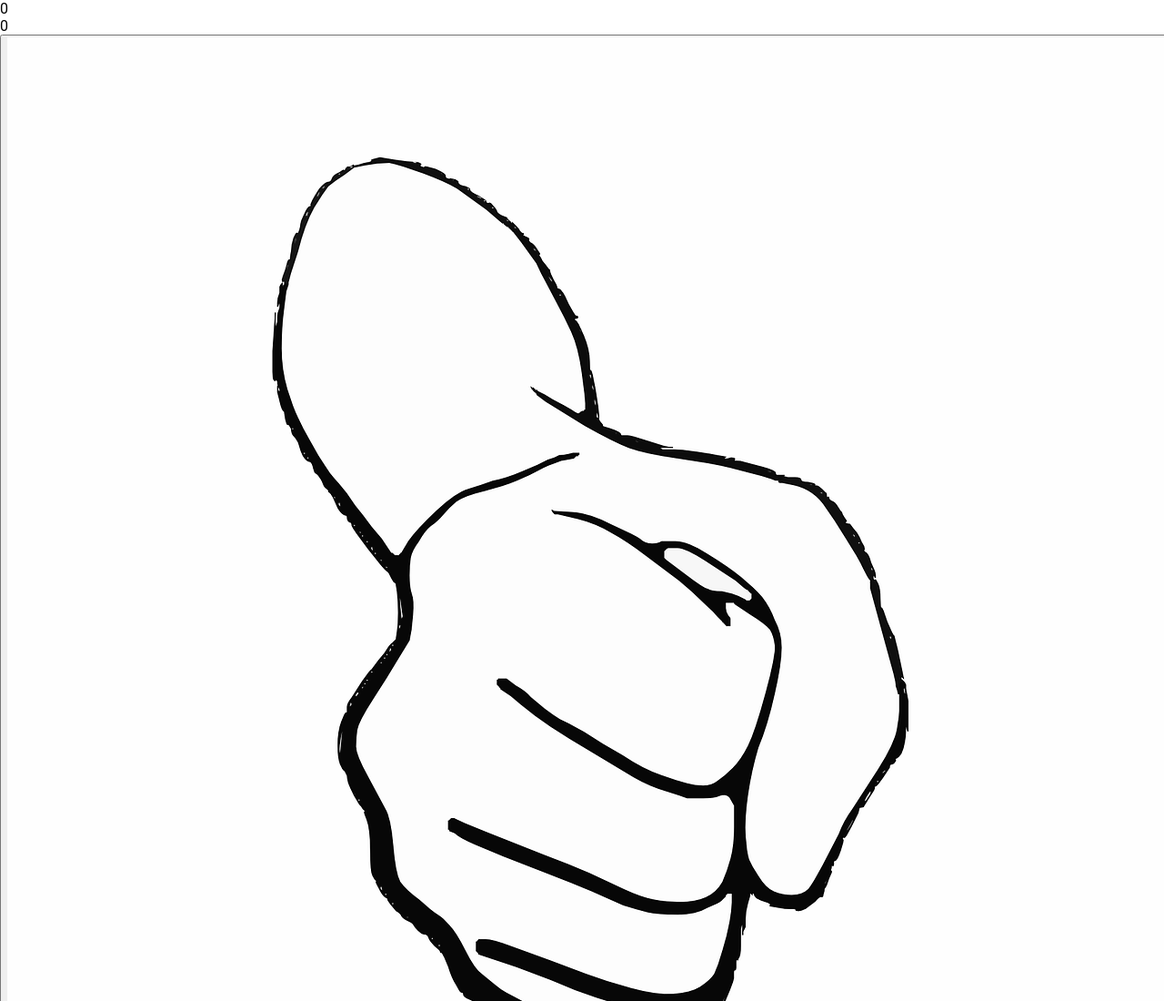
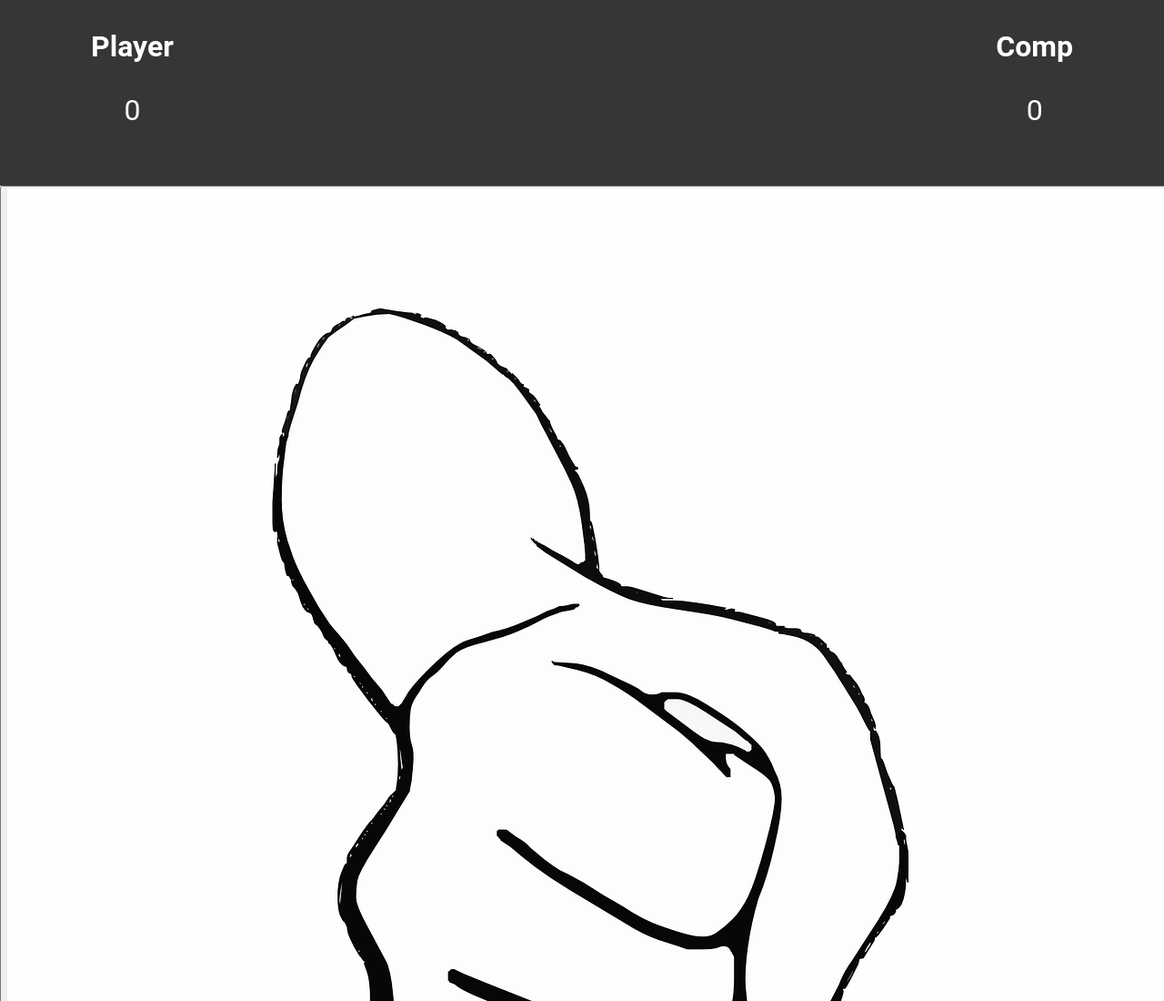
Before and after one commit to bima-taruna/project-rock-paper-scissor, a plain HTML site: page index.html in a window 1280 px wide. Shown: the top 1100 px of the page at 91% size. Drawn offline with Linux system fonts and the light colour scheme.

Commit message:
styling the scores section

```diff
--- a/index.html
+++ b/index.html
@@ -11,10 +11,12 @@
 <body>
     <div class="scores">
         <div class="player-score">
-            0
+            <label>Player</label>
+            <p class="player-point">0</p>
         </div>
-        <div class="comp-scores">
-            0
+        <div class="comp-score">
+            <label>Comp</label>
+            <p class="comp-point">0</p>
         </div>
     </div>
     <div class="command">
--- a/style.css
+++ b/style.css
@@ -5,3 +5,23 @@ body {
     font-family: Roboto, sans-serif;
     overflow: auto;
 }
+
+.scores {
+    color: white;
+    background-color: rgb(54, 54, 54);
+    display: flex;
+    justify-content: space-between;
+    padding: 32px 100px;
+}
+
+.player-score,
+.comp-score {
+    display: flex;
+    flex-direction: column;
+    align-items: center;
+    font-size: 32px;
+}
+
+label {
+    font-weight: bold;
+}
```
